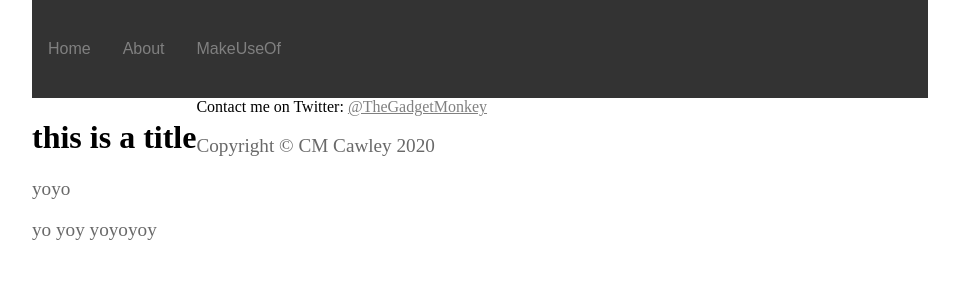
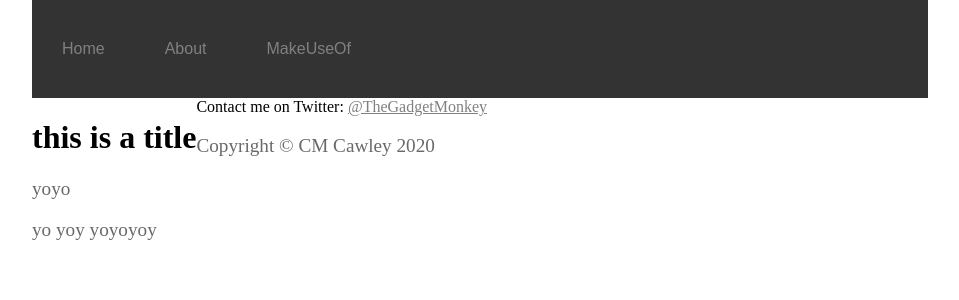
Before and after one commit to TheFeynman137/Solar-Data, a PHP site: page / in a window 1280 px wide. Shown: the top 300 px of the page, without its empty margins (160-1119 px from the left). Run offline with PHP 8.4, Linux system fonts and the light colour scheme.

Commit message:
Update style.css

```diff
--- a/style.css
+++ b/style.css
@@ -50,7 +50,7 @@ li a {
   display: block;
   color: white;
   text-align: center;
-  padding: 40px 16px;
+  padding: 40px 30px;
   text-decoration: none;
 }
 
```
